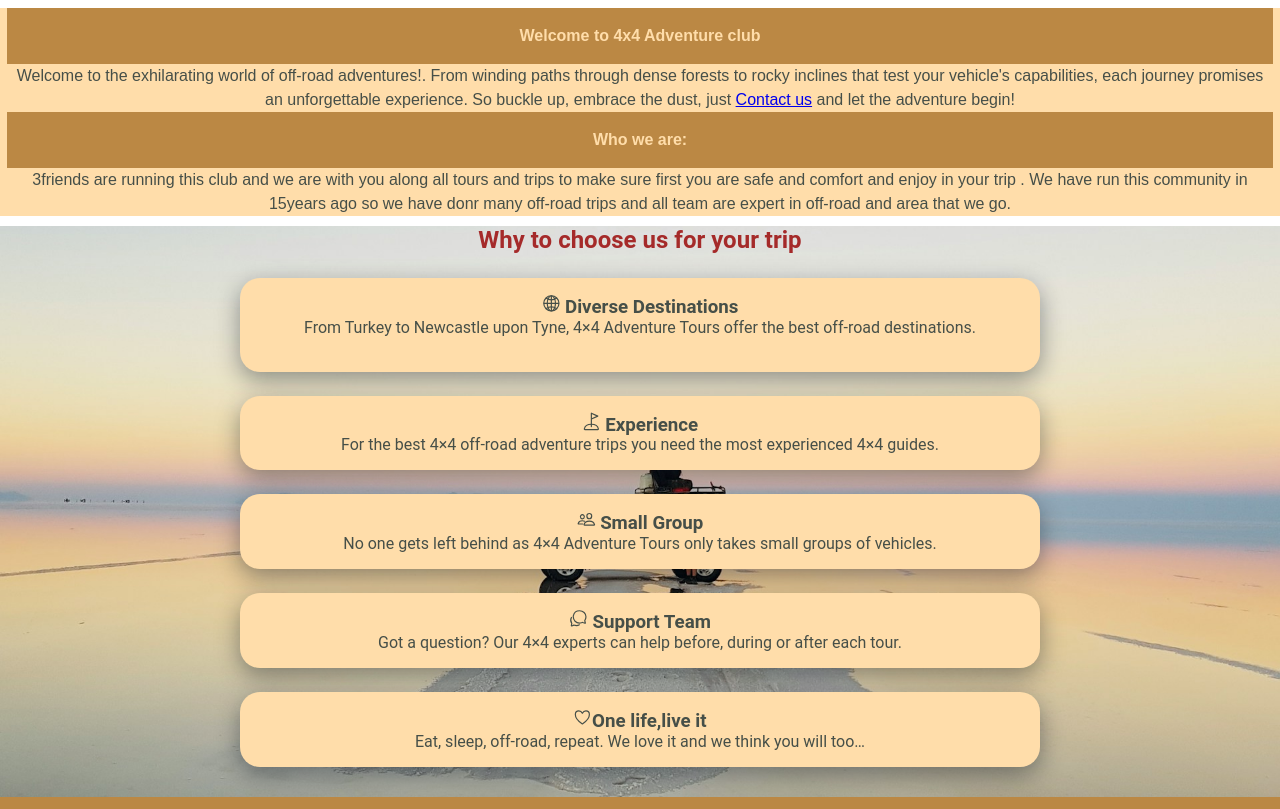
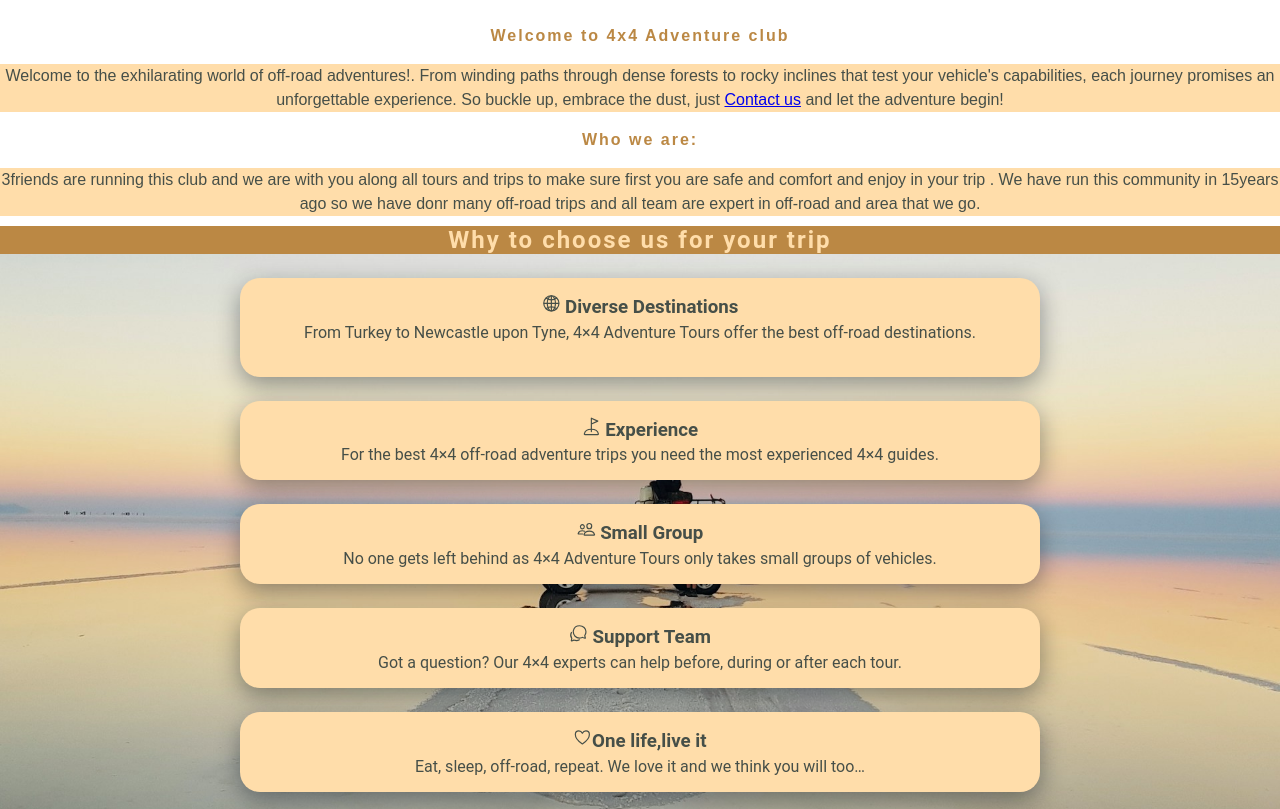
Before and after one commit to Naviid24/project-1, a plain HTML site: page index.html in a window 1280 px wide. Shown: the part 681-1490 px from the top of the page. Drawn offline with nearby package versions, Linux system fonts and the light colour scheme; a web font is replaced by a local one.

Commit message:
adjust benfit boxes h3 and change the h2 and h3 background in welcoming note

```diff
--- a/assets/css/style.css
+++ b/assets/css/style.css
@@ -144,18 +144,18 @@ main {
 .welcoming-note {
     background-color: #fda;
     border-radius: 0px;
-    padding: 0px 7px;
     line-height: 1.5;
     text-align: center;
     font-family: Cabin, sans-serif;
     margin-top: 10px;
+
 }
 .welcoming-note > h2, .welcoming-note > h3 {
-    color:#fda;
+    color:#b84;
     font-size: medium;
-    background-color: #b84;
+    background-color: #ffffff;
     padding: 1rem 0;
-
+    letter-spacing: 2px;
 }
 /* Reasons */
 .benfits-box {
@@ -173,7 +173,9 @@ main {
 .benfits-box > h1 {
    text-align: center;
    width: 100%;
-   color: brown;
+   color: #fda;
+   background-color: #b84;
+   letter-spacing: 2px;
 }
 .tour-content {
    width: 800px;
@@ -183,6 +185,9 @@ main {
    border-radius: 20px;
    padding: 1rem;
    box-shadow: rgba(1, 13, 24, 0.4) 0px 8px 24px;
+}
+.tour-content > h3 {
+   padding-bottom: 5px;
 }
 /* Footer */
 footer {
```
